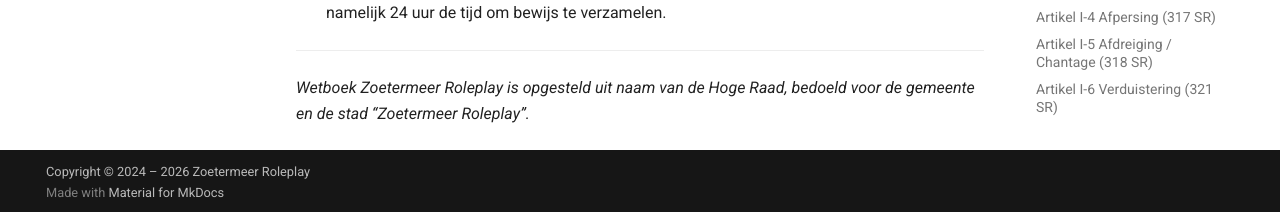
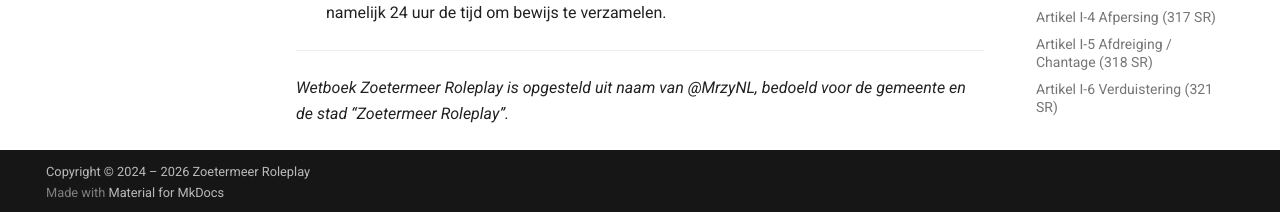
Before and after one commit to mrzynl-dev/zoetermeer-wet-en-regelgeving, an MkDocs documentation site: the page built from docs/wetboek.md, in a window 1280 px wide and 900 px high, scrolled down 52622 px. Shown: the part 685-897 px from the top of the window. Built offline with MkDocs 1.6.1 and Material for MkDocs 9.7.7, drawn with Linux system fonts in a browser that asks for light colours; comment, search, counter and statistics services are not loaded.

Commit message:
Update wetboek.md

```diff
--- a/docs/wetboek.md
+++ b/docs/wetboek.md
@@ -1292,4 +1292,4 @@ Onder terroristisch misdrijf/daad wordt verstaan het oogmerk om de bevolking of
 8. Indien er een afspraak gemaakt word in de zaak om geen bewijsstukken meer toe te voegen mag dit ook niet. Word dit wel gedaan mag dit gezien worden als een vormfout. Je hebt namelijk 24 uur de tijd om bewijs te verzamelen.
 
 ---------------------
-*Wetboek Zoetermeer Roleplay is opgesteld uit naam van de Hoge Raad, bedoeld voor de gemeente en de stad “Zoetermeer Roleplay”.*
+*Wetboek Zoetermeer Roleplay is opgesteld uit naam van @MrzyNL, bedoeld voor de gemeente en de stad “Zoetermeer Roleplay”.*
```
